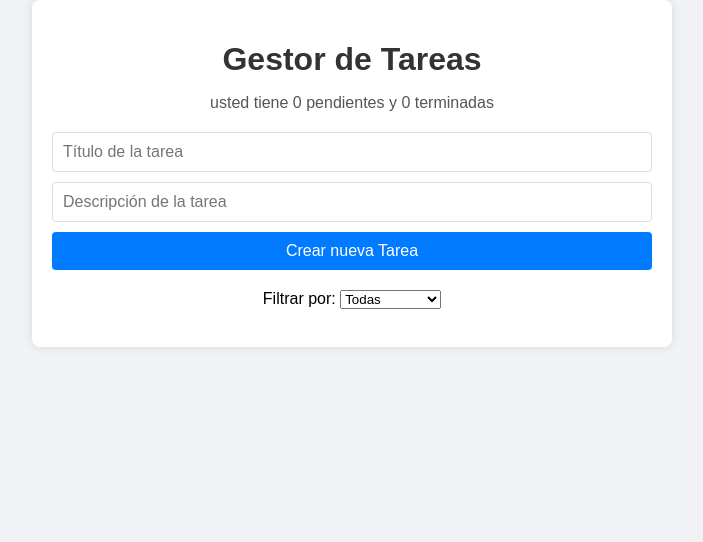
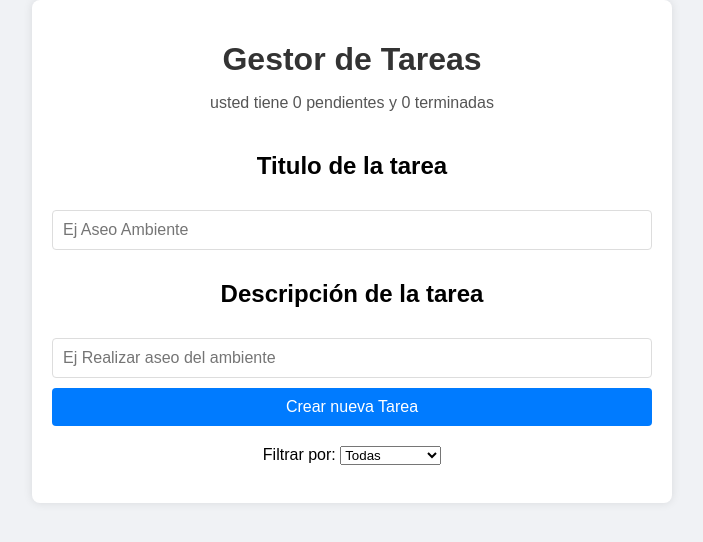
Before and after one commit to xXINFINITE117Xx/Gestor_De_Tareas, a React (Vite) app: page / in a window 1280 px wide. Shown: the top 542 px of the page, without its empty margins (288-991 px from the left). Built offline with nearby package versions, Linux system fonts and the light colour scheme.

Commit message:
New style created to the h2

```diff
--- a/src/Components/TaskForm/TaskForm.jsx
+++ b/src/Components/TaskForm/TaskForm.jsx
@@ -26,15 +26,17 @@ const TaskForm = ({ addTask, editTask, currentTask }) => {
 
   return (
     <form onSubmit={handleSubmit}>
+      <h2>Titulo de la tarea</h2>
       <input
         type="text"
-        placeholder="Título de la tarea"
+        placeholder="Ej Aseo Ambiente"
         value={title}
         onChange={(e) => setTitle(e.target.value)}
       />
+      <h2>Descripción de la tarea</h2>
       <input
         type="text"
-        placeholder="Descripción de la tarea"
+        placeholder="Ej Realizar aseo del ambiente"
         value={description}
         onChange={(e) => setDescription(e.target.value)}
       />
```
